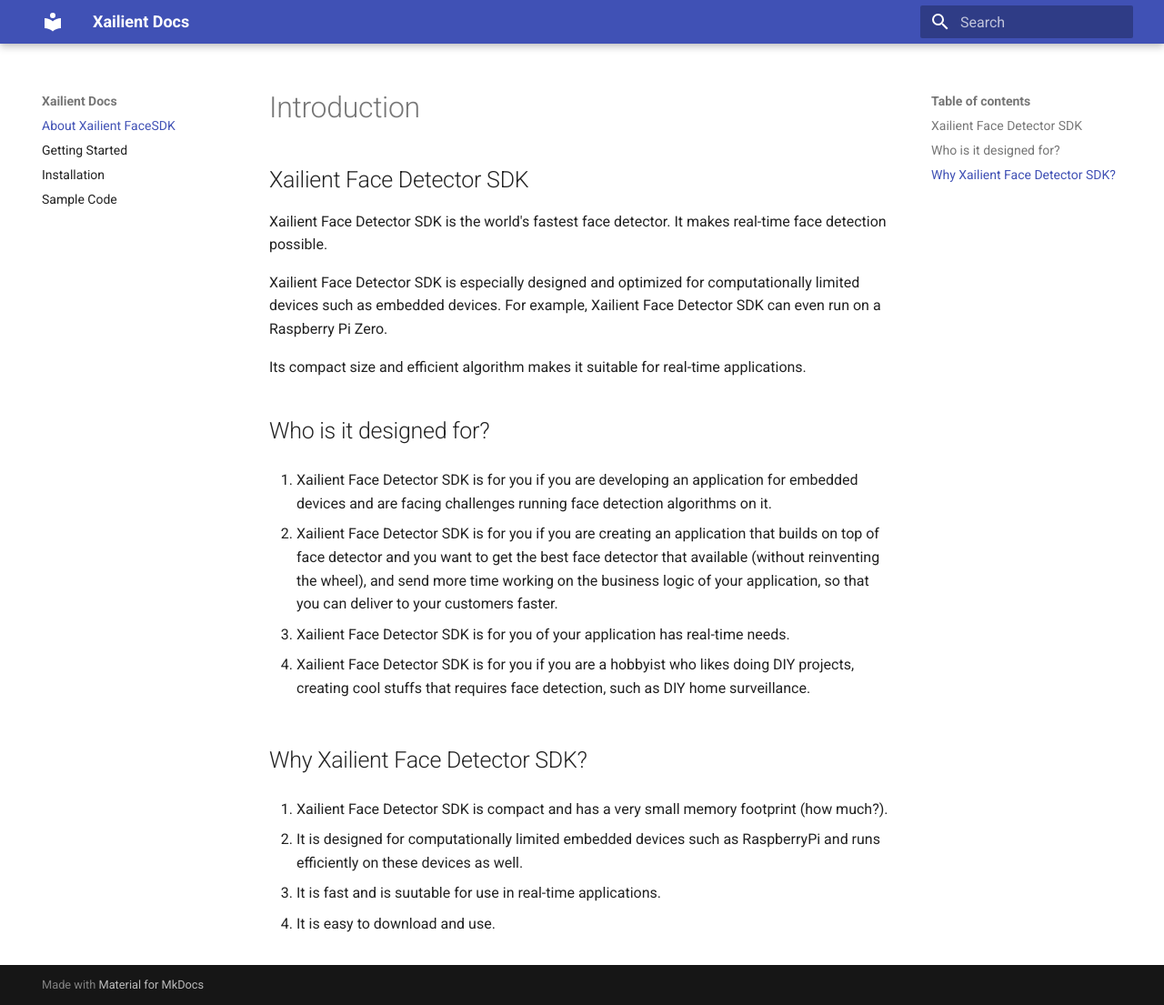
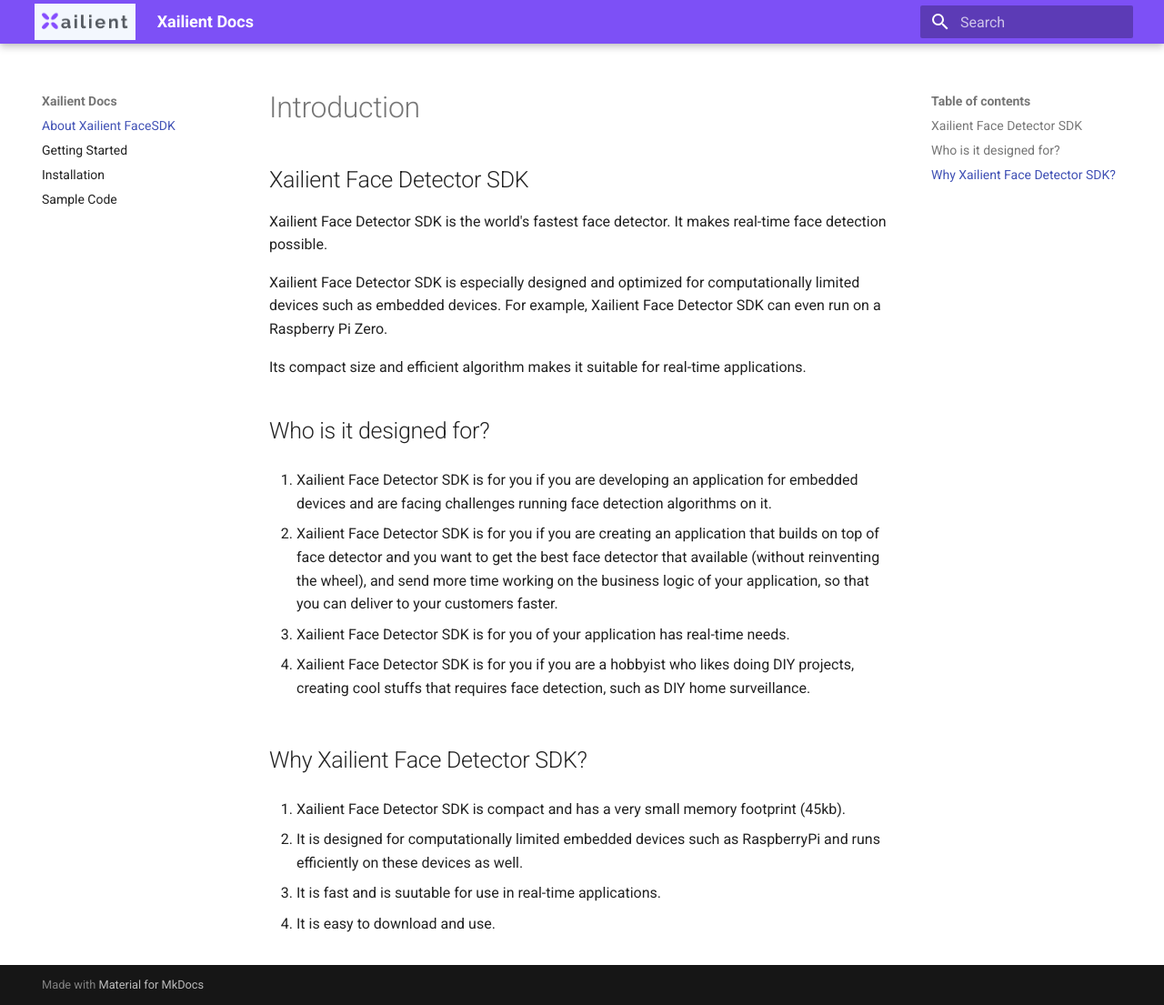
Before and after one commit to xailient-public/face_detector, an MkDocs documentation site: the page built from docs/XailientFaceSDK.md, in a window 1280 px wide and 1105 px high. Shown: the whole window at 91% size. Built offline with MkDocs 1.6.1 and Material for MkDocs 9.7.7, drawn with Linux system fonts in a browser that asks for light colours.

Commit message:
Added styling and icons.

```diff
--- a/docs/XailientFaceSDK.md
+++ b/docs/XailientFaceSDK.md
@@ -21,7 +21,7 @@ Its compact size and efficient algorithm makes it suitable for real-time applica
 
 ## Why Xailient Face Detector SDK?
 
-1. Xailient Face Detector SDK is compact and has a very small memory footprint (how much?).
+1. Xailient Face Detector SDK is compact and has a very small memory footprint (45kb).
 
 2. It is designed for computationally limited embedded devices such as RaspberryPi and runs efficiently on these devices as well.
 
--- /dev/null
+++ b/docs/stylesheets/extra.css
@@ -0,0 +1,11 @@
+.md-header{
+    background: #7D50F6;
+}
+
+.md-logo{
+    background: #F3F7FE;
+}
+
+.md-logo img{
+    width: auto;
+}
--- a/mkdocs.yml
+++ b/mkdocs.yml
@@ -6,3 +6,7 @@ nav:
     - Sample Code: sample_code.md
 theme:
     name: 'material'
+    logo: 'img/logo.png'
+    favicon: 'img/favicon.png'
+extra_css:
+- 'stylesheets/extra.css'
```
Also changed, not shown: docs/img/favicon.png (added), docs/img/logo.png (added).
